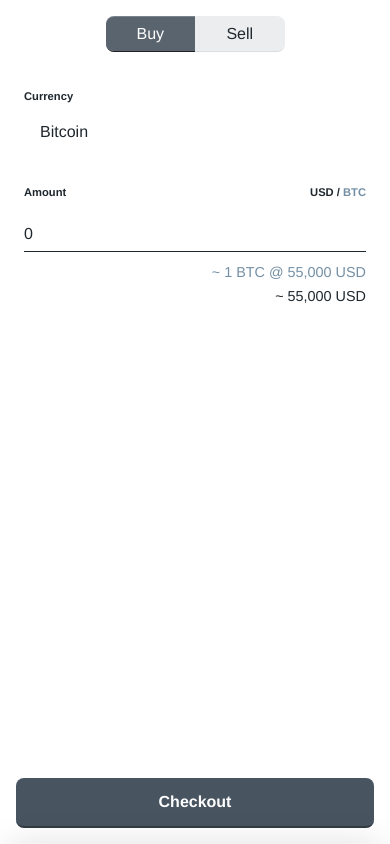
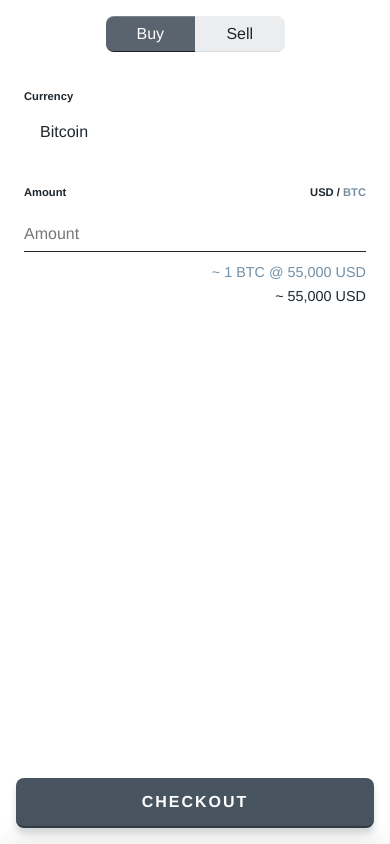
Before and after one commit to DimensionSoftware/snapwallet.io, a Svelte app in the folder widget/: page / in a window 390 px wide. Built offline with nearby package versions, Linux system fonts and the light colour scheme; some icons are missing.

Commit message:
extends input controls with various attrs
- enables more mobile friendly keyboards

```diff
--- a/widget/src/components/Button.svelte
+++ b/widget/src/components/Button.svelte
@@ -18,7 +18,9 @@
     border-bottom: 2px solid darken($themeColor, 10%);
     color: white;
     cursor: pointer;
-    text-transform: capitalize;
+    text-transform: uppercase;
+    box-shadow: 0 6px 6px rgba($themeColor, .2);
+    letter-spacing: 2px;
     margin: 0;
     font-weight: bold;
     &:active,
--- a/widget/src/components/inputs/Input.svelte
+++ b/widget/src/components/inputs/Input.svelte
@@ -4,7 +4,9 @@
   const dispatch = createEventDispatcher()
   export let type: string
   export let placeholder: string
+  export let inputmode: string
   export let label: string
+  export let autocapitalize: string
   export let defaultValue: string | number
 
   let isActive: boolean = false
@@ -14,13 +16,15 @@
   <Label hidden={!isActive || !label}>{label}</Label>
   <input
     {type}
+    {inputmode}
+    {autocapitalize}
     {placeholder}
     on:input={(e) => {
       isActive = Boolean(e.currentTarget?.value)
       dispatch('change', e)
     }}
     min={type === 'number' ? 0.0 : null}
-    value={defaultValue}
+    value={defaultValue || ''}
   />
 </div>
 
```
